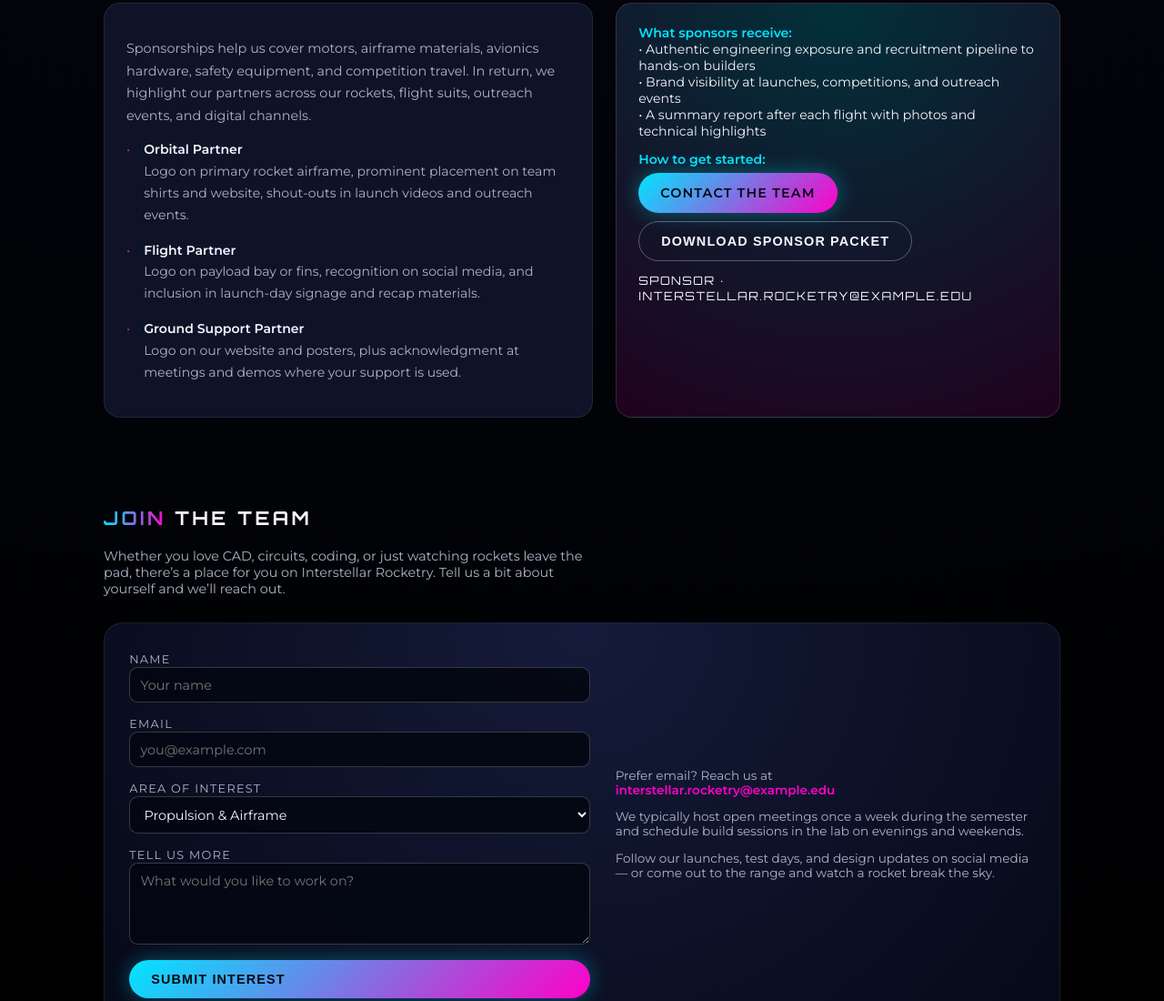
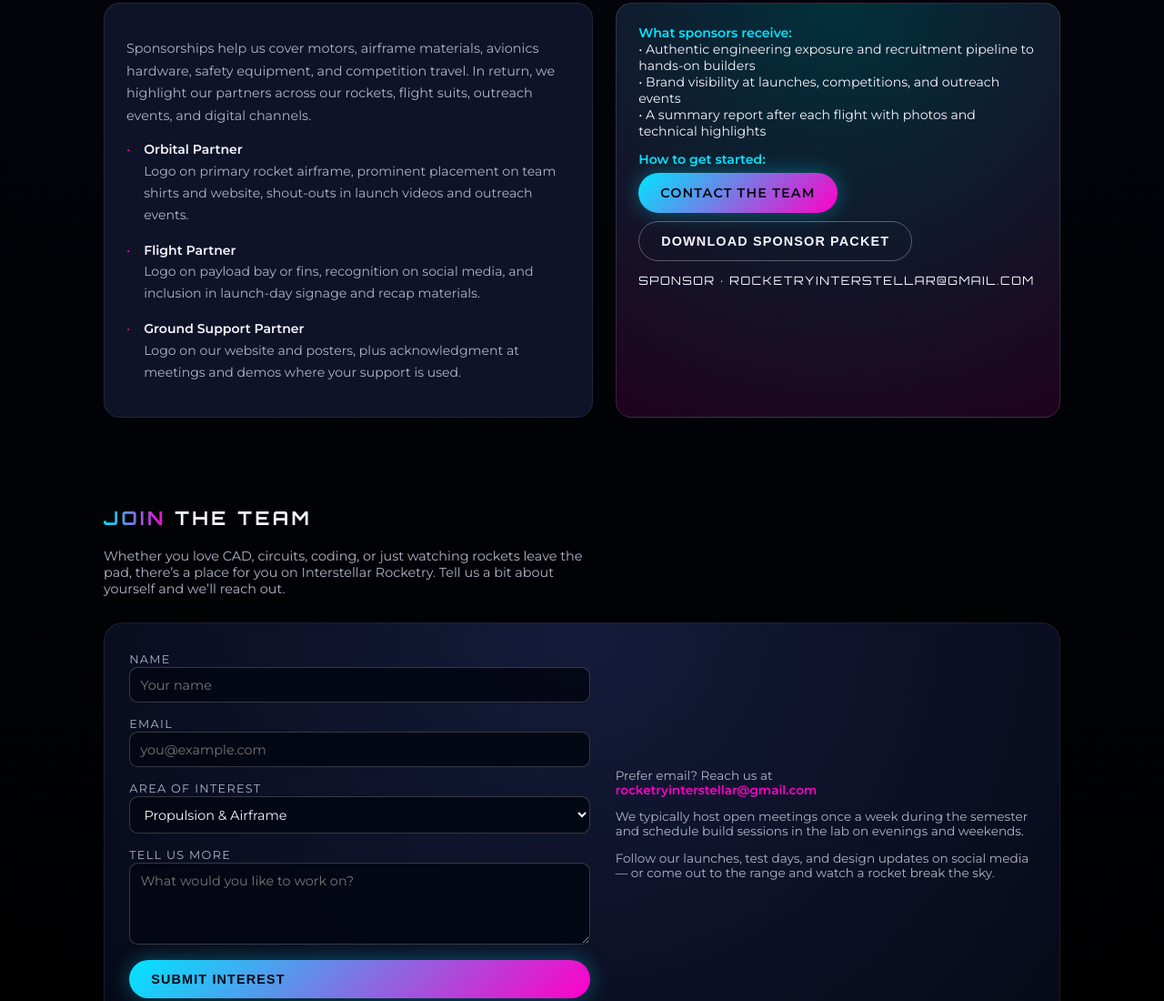
Before and after one commit to niralnishantparmar/InterstellarRocketry, a plain HTML site: page index.html in a window 1280 px wide. Shown: the part 3321-4421 px from the top of the page at 91% size. Drawn offline with Linux system fonts and the light colour scheme.

Commit message:
email address

```diff
--- a/index.html
+++ b/index.html
@@ -303,7 +303,7 @@
             </div>
           </div>
           <div class="sponsor-email">
-            sponsor &middot; interstellar.rocketry@example.edu
+            sponsor &middot; rocketryinterstellar@gmail.com
           </div>
         </div>
       </div>
@@ -351,7 +351,7 @@
           <div class="contact-alt">
             <p>
               Prefer email? Reach us at<br />
-              <b>interstellar.rocketry@example.edu</b>
+              <b>rocketryinterstellar@gmail.com</b>
             </p>
             <p>
               We typically host open meetings once a week during the semester and schedule build sessions in the lab on evenings and weekends.
```
